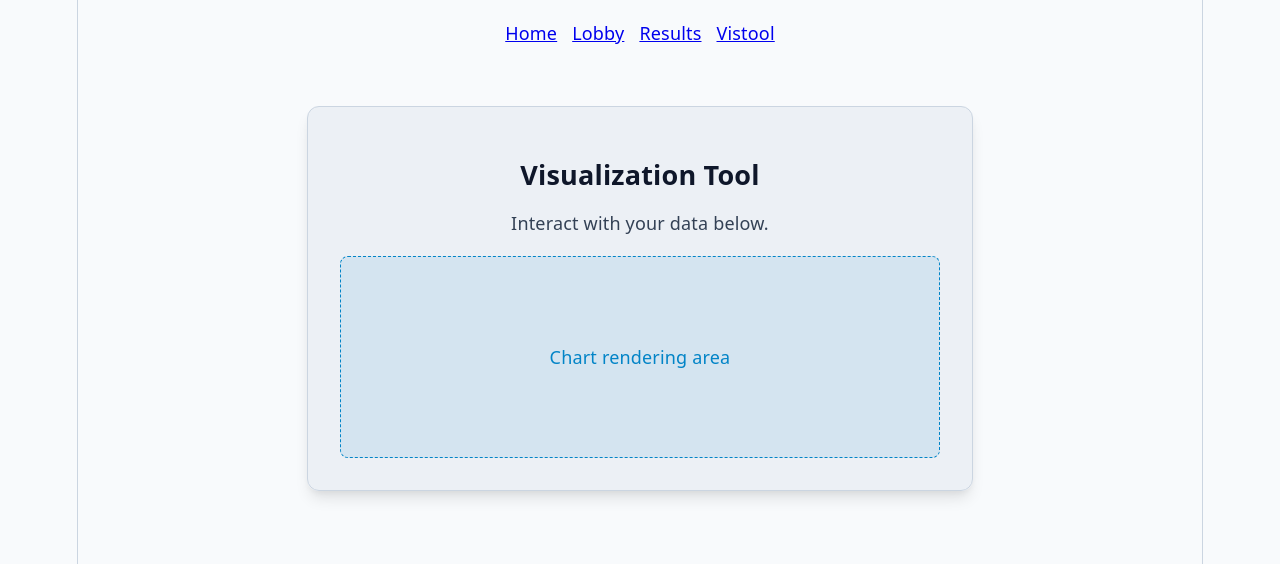
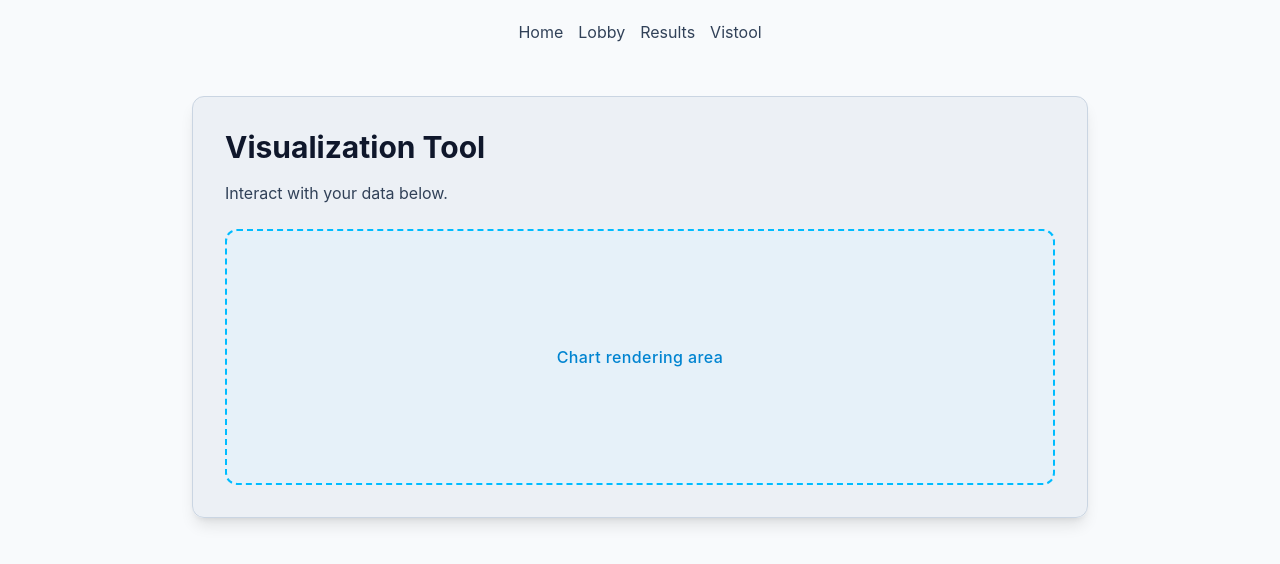
Before and after one commit to cleonard2-5/HackGT13, a React (Vite) app: page /vistool in a window 1280 px wide. Shown: the top 564 px of the page. Built offline with nearby package versions, Linux system fonts and the light colour scheme.

Commit message:
Starter pages + styling

```diff
--- a/package.json
+++ b/package.json
@@ -15,10 +15,14 @@
     "react-router-dom": "^7.18.4"
   },
   "devDependencies": {
+    "@tailwindcss/vite": "^4.3.3",
     "@types/react": "^19.2.18",
     "@types/react-dom": "^19.2.7",
     "@vitejs/plugin-react": "^6.1.1",
+    "autoprefixer": "^10.6.1",
     "oxlint": "^1.81.0",
+    "postcss": "^8.5.28",
+    "tailwindcss": "^4.3.3",
     "vite": "^8.3.0"
   }
 }
--- a/src/Home.jsx
+++ b/src/Home.jsx
@@ -1,10 +1,12 @@
 export default function Home() {
   return (
-    <div className="page-container">
-      <div className="card">
-        <h1>Welcome to SeaSS</h1>
-        <p>Your journey starts here. Navigate to the lobby to get started or dive straight into the tools.</p>
-        <button className="btn">Get Started</button>
+    <div className="flex flex-col items-center justify-center grow p-8">
+      <div className="w-full max-w-2xl p-8 bg-slate-200/50 dark:bg-slate-800/50 border border-slate-300 dark:border-slate-800 rounded-xl shadow-lg">
+        <h1 className="text-4xl font-bold text-slate-900 dark:text-slate-100 mb-4">Welcome to SeaSS</h1>
+        <p className="mb-6">Your journey starts here. Navigate to the lobby to get started or dive straight into the tools.</p>
+        <button className="px-5 py-2.5 bg-sky-600 hover:bg-sky-500 text-white font-medium rounded-lg transition-colors">
+          Get Started
+        </button>
       </div>
     </div>
   )
--- a/src/Lobby.jsx
+++ b/src/Lobby.jsx
@@ -1,11 +1,11 @@
 export default function Lobby() {
   return (
-    <div className="page-container">
-      <div className="card">
-        <h2>Lobby</h2>
-        <p>Waiting for other participants to join the session...</p>
-        <div style={{ margin: '24px 0', padding: '16px', background: 'var(--code-bg)', borderRadius: '6px' }}>
-          <strong>Status:</strong> 3/4 Players Connected
+    <div className="flex flex-col items-center justify-center grow p-8">
+      <div className="w-full max-w-2xl p-8 bg-slate-200/50 dark:bg-slate-800/50 border border-slate-300 dark:border-slate-800 rounded-xl shadow-lg">
+        <h2 className="text-3xl font-bold text-slate-900 dark:text-slate-100 mb-4">Lobby</h2>
+        <p className="mb-6">Waiting for other participants to join the session...</p>
+        <div className="p-4 bg-slate-300/50 dark:bg-slate-900/50 rounded-lg border border-slate-300 dark:border-slate-700">
+          <strong className="text-slate-900 dark:text-slate-100">Status:</strong> <span className="text-sky-600 dark:text-sky-400 font-medium">3/4 Players Connected</span>
         </div>
       </div>
     </div>
--- a/src/Results.jsx
+++ b/src/Results.jsx
@@ -1,13 +1,19 @@
 export default function Results() {
   return (
-    <div className="page-container">
-      <div className="card">
-        <h2>Final Results</h2>
-        <p>The analysis is complete. Here is the summary of your session.</p>
-        <ul style={{ textAlign: 'left', marginTop: '20px', color: 'var(--text-h)' }}>
-          <li>Accuracy: 94%</li>
-          <li>Time Elapsed: 12m 34s</li>
-          <li>Items Processed: 1,402</li>
+    <div className="flex flex-col items-center justify-center grow p-8">
+      <div className="w-full max-w-2xl p-8 bg-slate-200/50 dark:bg-slate-800/50 border border-slate-300 dark:border-slate-800 rounded-xl shadow-lg">
+        <h2 className="text-3xl font-bold text-slate-900 dark:text-slate-100 mb-4">Final Results</h2>
+        <p className="mb-6">The analysis is complete. Here is the summary of your session.</p>
+        <ul className="space-y-2 text-left">
+          <li className="flex justify-between items-center p-3 bg-slate-50 dark:bg-slate-900 rounded-md">
+            <span>Accuracy:</span> <strong className="text-sky-600 dark:text-sky-400">94%</strong>
+          </li>
+          <li className="flex justify-between items-center p-3 bg-slate-50 dark:bg-slate-900 rounded-md">
+            <span>Time Elapsed:</span> <strong className="text-sky-600 dark:text-sky-400">12m 34s</strong>
+          </li>
+          <li className="flex justify-between items-center p-3 bg-slate-50 dark:bg-slate-900 rounded-md">
+            <span>Items Processed:</span> <strong className="text-sky-600 dark:text-sky-400">1,402</strong>
+          </li>
         </ul>
       </div>
     </div>
--- a/src/Vistool.jsx
+++ b/src/Vistool.jsx
@@ -1,12 +1,13 @@
 export default function Vistool() {
   return (
-    <div className="page-container">
-      <div className="card">
-        <h2>Visualization Tool</h2>
-        <p>Interact with your data below.</p>
+    <div className="flex flex-col items-center justify-center grow p-8">
+      <div className="w-full max-w-4xl p-8 bg-slate-200/50 dark:bg-slate-800/50 border border-slate-300 dark:border-slate-800 rounded-xl shadow-lg">
+        <h2 className="text-3xl font-bold text-slate-900 dark:text-slate-100 mb-4">Visualization Tool</h2>
+        <p className="mb-6">Interact with your data below.</p>
+
         {/* Placeholder for an actual canvas or chart */}
-        <div style={{ height: '200px', background: 'var(--accent-bg)', border: '1px dashed var(--accent)', borderRadius: '8px', display: 'flex', alignItems: 'center', justifyContent: 'center', marginTop: '20px' }}>
-          <span style={{ color: 'var(--accent)' }}>Chart rendering area</span>
+        <div className="h-64 flex items-center justify-center bg-sky-100/50 dark:bg-sky-900/20 border-2 border-dashed border-sky-400 dark:border-sky-700 rounded-xl">
+          <span className="text-sky-600 dark:text-sky-400 font-medium tracking-wide">Chart rendering area</span>
         </div>
       </div>
     </div>
--- a/src/index.css
+++ b/src/index.css
@@ -1,63 +1,18 @@
-/* src/index.css */
-:root {
-  --text: #334155;
-  --text-h: #0f172a;
-  --bg: #f8fafc; /* Crisp light water */
-  --border: #cbd5e1;
-  --code-bg: #e2e8f0;
-  --accent: #0284c7; /* Ocean blue */
-  --accent-bg: rgba(2, 132, 199, 0.1);
-  --accent-border: rgba(2, 132, 199, 0.5);
-  --social-bg: rgba(226, 232, 240, 0.5);
-  --shadow: rgba(0, 0, 0, 0.1) 0 10px 15px -3px, rgba(0, 0, 0, 0.05) 0 4px 6px -2px;
+@import "tailwindcss";
 
-  --sans: system-ui, 'Segoe UI', Roboto, sans-serif;
-  --heading: system-ui, 'Segoe UI', Roboto, sans-serif;
-  --mono: ui-monospace, Consolas, monospace;
+@layer base {
+  body {
+    @apply bg-slate-50 text-slate-700 min-h-screen flex flex-col m-0;
+  }
 
-  font: 18px/145% var(--sans);
-  letter-spacing: 0.18px;
-  color-scheme: light dark;
-  color: var(--text);
-  background: var(--bg);
-  font-synthesis: none;
-  text-rendering: optimizeLegibility;
-  -webkit-font-smoothing: antialiased;
-  -moz-osx-font-smoothing: grayscale;
-}
+  /* Applies dark mode base colors automatically based on system preference */
+  @media (prefers-color-scheme: dark) {
+    body {
+      @apply bg-slate-950 text-slate-400;
+    }
+  }
 
-@media (prefers-color-scheme: dark) {
-  :root {
-    --text: #94a3b8;
-    --text-h: #f1f5f9;
-    --bg: #020617; /* Deep trench navy */
-    --border: #1e293b;
-    --code-bg: #0f172a;
-    --accent: #38bdf8; /* Bioluminescent cyan */
-    --accent-bg: rgba(56, 189, 248, 0.15);
-    --accent-border: rgba(56, 189, 248, 0.5);
-    --social-bg: rgba(30, 41, 59, 0.5);
-    --shadow: rgba(0, 0, 0, 0.4) 0 10px 15px -3px, rgba(0, 0, 0, 0.25) 0 4px 6px -2px;
+  #root {
+    @apply flex flex-col min-h-screen w-full;
   }
 }
-
-body {
-  margin: 0;
-}
-
-#root {
-  width: 1126px;
-  max-width: 100%;
-  margin: 0 auto;
-  text-align: center;
-  border-inline: 1px solid var(--border);
-  min-height: 100svh;
-  display: flex;
-  flex-direction: column;
-  box-sizing: border-box;
-}
-
-h1, h2, h3 {
-  font-family: var(--heading);
-  color: var(--text-h);
-}
--- a/vite.config.js
+++ b/vite.config.js
@@ -1,7 +1,10 @@
 import react from '@vitejs/plugin-react'
+import tailwindcss from '@tailwindcss/vite'
 import { defineConfig } from 'vite'
 
-// https://vite.dev/config/
 export default defineConfig({
-  plugins: [react()],
+  plugins: [
+    react(),
+    tailwindcss(),
+  ],
 })
```
Also changed, not shown: 1 other file (tests, documents, lock files or other folders).
